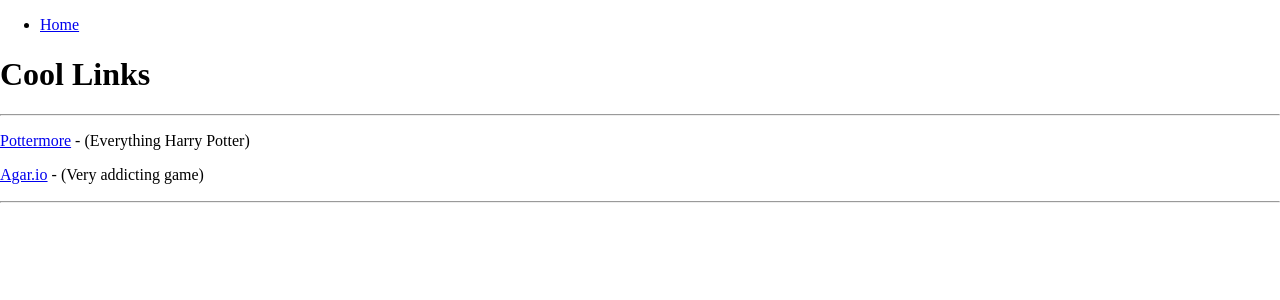
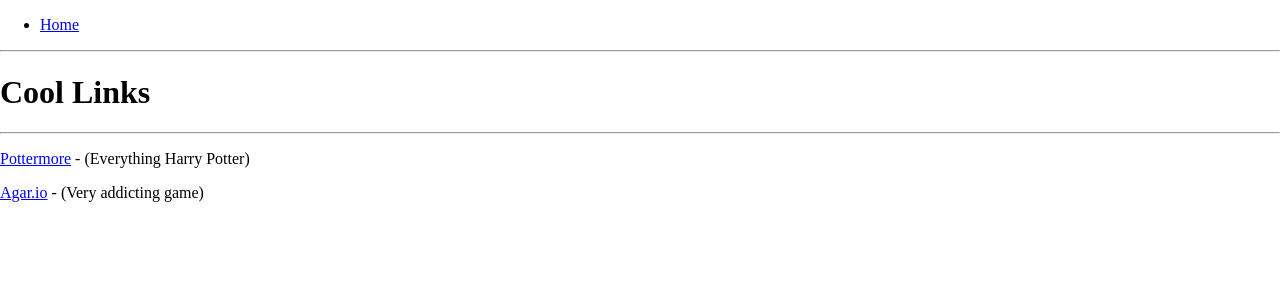
Before and after one commit to mebartsch/mebartsch.github.io, a Jekyll site: the page links/index.html, which Jekyll copies as it is, in a window 1280 px wide. Shown: the top 300 px of the page. Built offline with Jekyll 4.4.1, drawn with Linux system fonts in a browser that asks for light colours; nearby versions of some CDN libraries; library files that are not in the unit come from our copies.

Commit message:
Update index.html

```diff
--- a/links/index.html
+++ b/links/index.html
@@ -10,15 +10,13 @@
     <link rel="stylesheet" type="text/css" href="stylesheets/github-light.css" media="screen">
   </head>
   <body>
-			<nav>
-	    		<ul>
-	        		<li><a href="/">Home</a></li>
-	    		</ul>
-			</nav>
+      <nav><ul>
+           <li><a href="/">Home</a></li>
+      </ul></nav>
+      <hr>
 
     <section class="page-header">
       <h1 class="project-name">Cool Links</h1>
-
     </section>
 
     <section class="main-content">
@@ -28,12 +26,10 @@
 	     <a href="https://www.pottermore.com">Pottermore</a>
 	     - (Everything Harry Potter)
 	</p>
-	    	<p>
+	<p>
 	     <a href="https://agar.io">Agar.io</a>
 	     - (Very addicting game)
 	</p>
-      	<hr>
-
 
       <footer class="site-footer">
 
```
